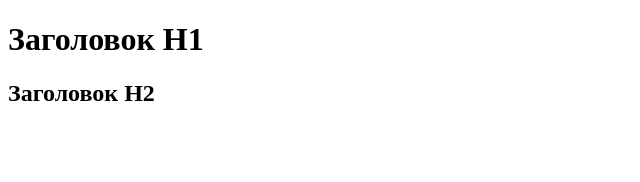
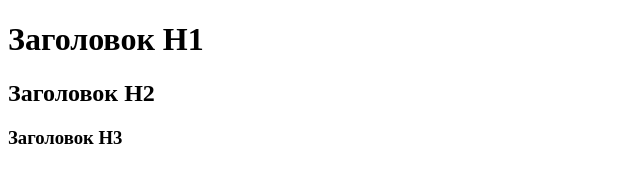
Before and after one commit to Sebastian-Crypto/Git-01, a plain HTML site: page index.html in a window 1280 px wide. Shown: the whole page, without its empty margins (0-640 px from the left). Drawn offline with Linux system fonts and the light colour scheme.

Commit message:
Изменения в index.html ветки Develop

```diff
--- a/index.html
+++ b/index.html
@@ -11,6 +11,7 @@
 <body>
 	<h1>Заголовок H1</h1>
 	<h2>Заголовок H2</h2>
+	<h3>Заголовок H3</h3>
 </body>
 
 </html>
```
